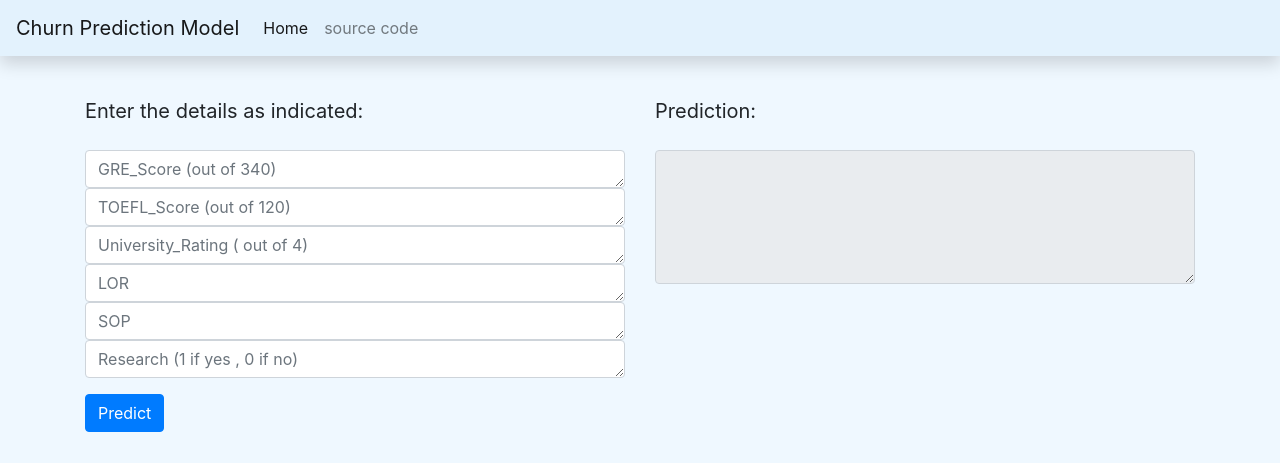
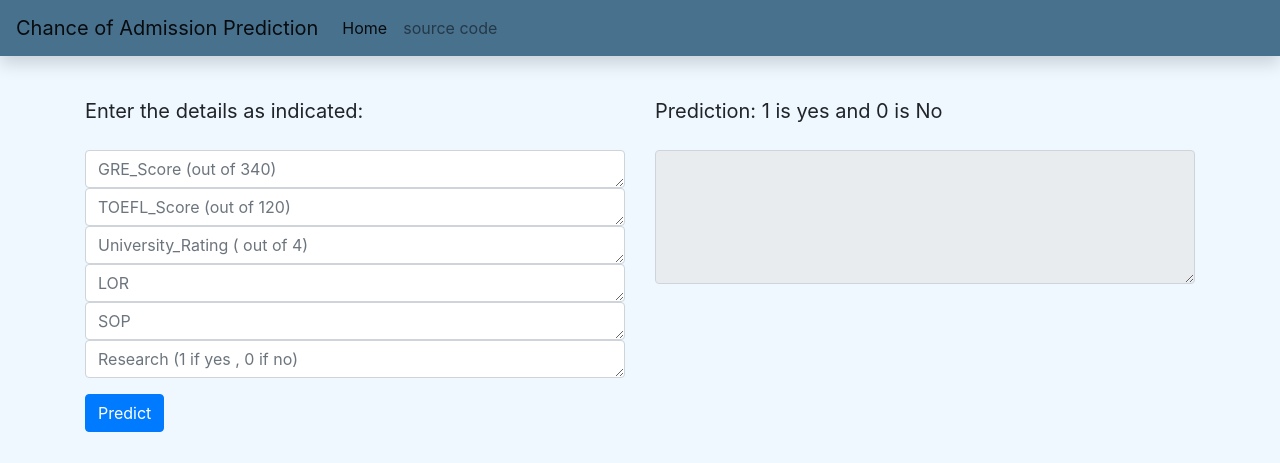
Before and after one commit to rpragya209/pset2, a Flask app: page / in a window 1280 px wide. Shown: the top 463 px of the page. Run offline with Flask 2, Linux system fonts and the light colour scheme; some libraries are stand-ins or nearby versions.

Commit message:
html changes

```diff
--- a/webapp/templates/index.html
+++ b/webapp/templates/index.html
@@ -14,8 +14,8 @@ ChurnPrediction
 {% block body %}
 <!-- nav bar -->
 
-<nav class="navbar navbar-expand-lg navbar-light shadow fixed-top" style="background-color: #e3f2fd;">
-    <a class="navbar-brand" href="/">Churn Prediction Model</a>
+<nav class="navbar navbar-expand-lg navbar-light shadow fixed-top" style="background-color: #48718e;">
+    <a class="navbar-brand" href="/">Chance of Admission Prediction</a>
     <button class="navbar-toggler" type="button" data-toggle="collapse" data-target="#navbarNav"
         aria-controls="navbarNav" aria-expanded="false" aria-label="Toggle navigation">
         <span class="navbar-toggler-icon"></span>
@@ -81,7 +81,7 @@ ChurnPrediction
                             <label for="translation-result">
 
                                 <blockquote class="blockquote">
-                                    <p class="mb-2">Prediction:</p>
+                                    <p class="mb-2">Prediction: 1 is yes and 0 is No</p>
                                 </blockquote>
 
                             </label>
```
